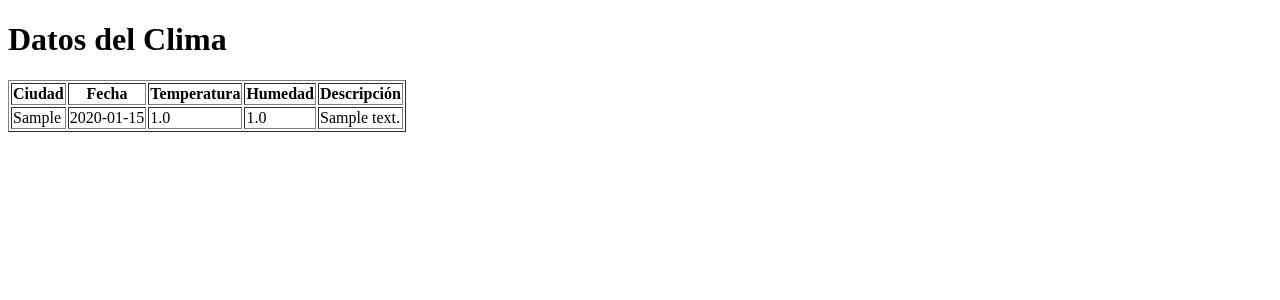
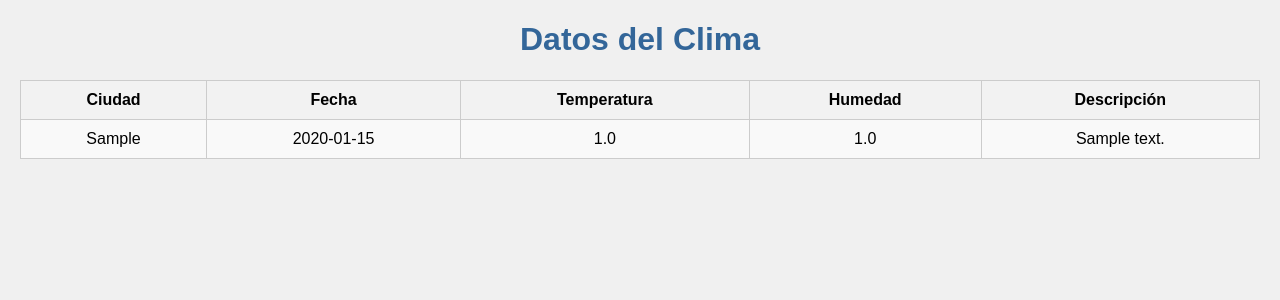
Before and after one commit to primercado/grupo6_info_final, a Flask app: page /clima in a window 1280 px wide. Shown: the top 300 px of the page. Run offline with Flask 3, Linux system fonts and the light colour scheme; tables that the repository leaves empty hold one stand-in row (values such as "Sample post").

Commit message:
Agregado de la carpeta static con el style.css y documentacion actualizada

```diff
--- /dev/null
+++ b/static/style.css
@@ -0,0 +1,100 @@
+/* CLIMA */
+body {
+    font-family: Arial, sans-serif;
+    background-color: #f0f0f0;
+    margin: 20px;
+}
+
+h1 {
+    color: #336699;
+    text-align: center;
+}
+
+table {
+    width: 100%;
+    border-collapse: collapse;
+    margin-top: 20px;
+    border: 1px solid #ccc;
+}
+
+th, td {
+    padding: 10px;
+    text-align: center;
+    border: 1px solid #ccc;
+}
+
+th {
+    background-color: #f2f2f2;
+}
+
+tr:nth-child(even) {
+    background-color: #f9f9f9;
+}
+
+tr:hover {
+    background-color: #e3e3e3;
+}
+
+
+/*CONSULTAR CLIMA*/
+
+body {
+    font-family: Arial, sans-serif;
+    background-color: #f0f0f0;
+    margin: 20px;
+}
+
+h1 {
+    color: #336699;
+    text-align: center;
+}
+
+form {
+    text-align: center;
+    margin-top: 20px;
+}
+
+label {
+    display: block;
+    margin-bottom: 10px;
+    color: #336699;
+}
+
+input[type="text"] {
+    padding: 8px;
+    border: 1px solid #ccc;
+    border-radius: 4px;
+    width: 250px;
+}
+
+input[type="submit"] {
+    padding: 10px 20px;
+    background-color: #336699;
+    color: #fff;
+    border: none;
+    border-radius: 4px;
+    cursor: pointer;
+}
+
+input[type="submit"]:hover {
+    background-color: #004466;
+}
+
+/*MOSTRAR CLIMA*/
+/* estilos.css */
+body {
+    font-family: Arial, sans-serif;
+    background-color: #f0f0f0;
+    margin: 20px;
+}
+
+h1 {
+    color: #336699;
+    text-align: center;
+}
+
+p {
+    text-align: center;
+    color: #336699;
+    margin-top: 20px;
+}
--- a/templates/clima.html
+++ b/templates/clima.html
@@ -4,8 +4,10 @@
     <meta charset="UTF-8">
     <meta name="viewport" content="width=device-width, initial-scale=1.0">
     <title>Datos del Clima</title>
+    <link rel="stylesheet" type="text/css" href="../static/style.css">
 </head>
 <body>
+    <!-- Tu contenido HTML aquí -->
     <h1>Datos del Clima</h1>
     <table border="1">
         <tr>
--- a/templates/consultar_clima.html
+++ b/templates/consultar_clima.html
@@ -3,6 +3,7 @@
 <head>
     <meta charset="UTF-8">
     <meta name="viewport" content="width=device-width, initial-scale=1.0">
+    <link rel="stylesheet" type="text/css" href="../static/style.css">
     <title>Consultar Clima</title>
 </head>
 <body>
--- a/templates/mostrar_clima.html
+++ b/templates/mostrar_clima.html
@@ -3,6 +3,7 @@
 <head>
     <meta charset="UTF-8">
     <meta name="viewport" content="width=device-width, initial-scale=1.0">
+    <link rel="stylesheet" type="text/css" href="../static/style.css">
     <title>Clima en {{ ciudad }}</title>
 </head>
 <body>
```
Also changed, not shown: README.md.
